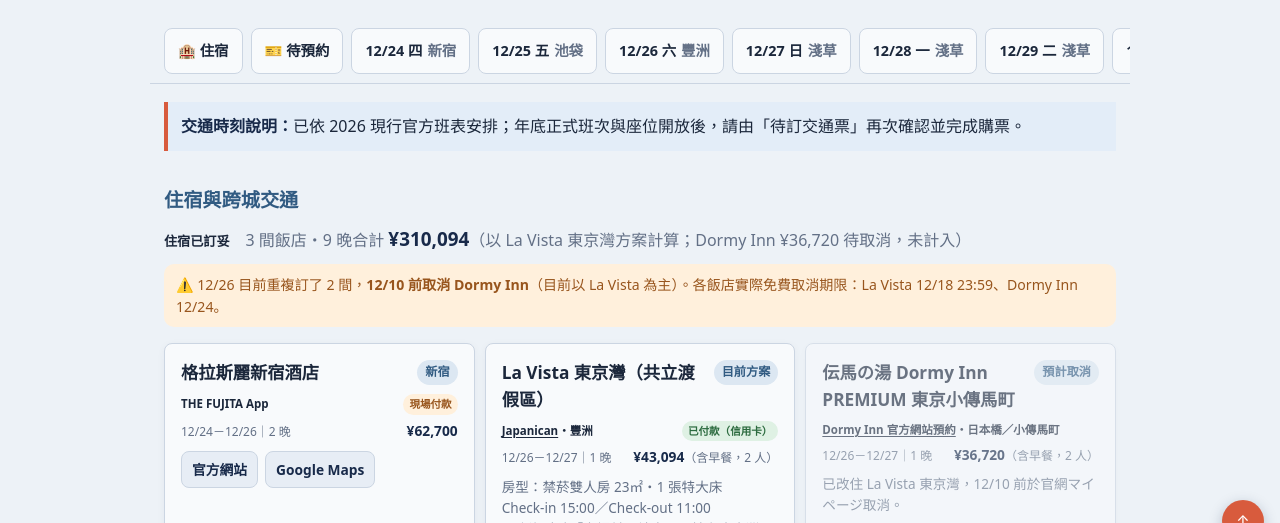
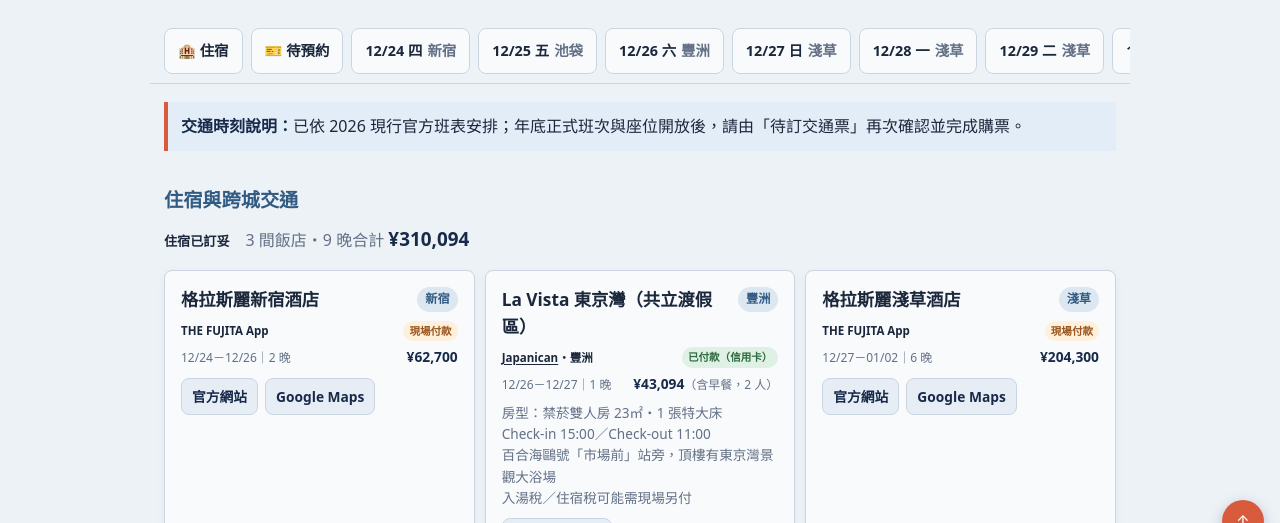
Before and after one commit to axde954e6/2026-TOKYO, a plain HTML site: page index.html in a window 1280 px wide. Shown: the part 242-765 px from the top of the page. Drawn offline with Linux system fonts and the light colour scheme.

Commit message:
移除已取消的 Dormy Inn 小傳馬町 (#2)
* 12/26-12/28: switch 12/26 to La Vista Tokyo Bay, move Kokyo Gaien to 12/26 morning

- 12/26: drop bags at La Vista first, Yurakucho line direct to Sakuradamon,
  palace walk, lunch at Senkyaku Banrai, then check-in and stay in hotel
- 12/27: La Vista -> Asakusa route
- 12/28: remove palace (East Gardens closed 12/28-1/3), free morning

Co-Authored-By: Claude Opus 5.5 <noreply@anthropic.com>
Claude-Session: https://claude.ai/code/session_01DcfaDZjqg6SmZBCw8awp7q

* Remove cancelled Dormy Inn Kodenmacho from stays

Co-Authored-By: Claude Opus 5.5 <noreply@anthropic.com>
Claude-Session: https://claude.ai/code/session_01DcfaDZjqg6SmZBCw8awp7q

---------

Co-authored-by: Claude <noreply@anthropic.com>

```diff
--- a/index.html
+++ b/index.html
@@ -204,8 +204,7 @@
 
     <section class="stay-section" id="stay">
       <h2>住宿與跨城交通</h2>
-      <p class="price-summary"><span>住宿已訂妥</span>3 間飯店・9 晚合計 <strong>¥310,094</strong>（以 La Vista 東京灣方案計算；Dormy Inn ¥36,720 待取消，未計入）</p>
-      <p class="cancel-reminder">⚠️ 12/26 目前重複訂了 2 間，<strong>12/10 前取消 Dormy Inn</strong>（目前以 La Vista 為主）。各飯店實際免費取消期限：La Vista 12/18 23:59、Dormy Inn 12/24。</p>
+      <p class="price-summary"><span>住宿已訂妥</span>3 間飯店・9 晚合計 <strong>¥310,094</strong></p>
       <div class="stay-grid">
         <article class="stay-card">
           <div class="stay-title"><div class="stay-heading"><strong>格拉斯麗新宿酒店</strong><span class="badge">新宿</span></div><div class="stay-booking-row"><span class="booking-source">THE FUJITA App</span><span class="payment-status">現場付款</span></div></div>
@@ -213,16 +212,10 @@
           <div class="links"><a class="btn" href="https://gracery.com/shinjuku/" target="_blank" rel="noreferrer">官方網站</a><a class="btn" href="https://www.google.com/maps/search/?api=1&query=Hotel+Gracery+Shinjuku" target="_blank" rel="noreferrer">Google Maps</a></div>
         </article>
         <article class="stay-card">
-          <div class="stay-title"><div class="stay-heading"><strong>La Vista 東京灣（共立渡假區）</strong><span class="badge badge-current">目前方案</span></div><div class="stay-booking-row"><span class="booking-source"><a href="https://www.japanican.com/zh-tw/account/editbooking.html?bookingId=j7CRzwOFgKarHWUtTppObQ%3D%3D" target="_blank" rel="noreferrer">Japanican</a>・豐洲</span><span class="payment-status paid">已付款（信用卡）</span></div></div>
+          <div class="stay-title"><div class="stay-heading"><strong>La Vista 東京灣（共立渡假區）</strong><span class="badge">豐洲</span></div><div class="stay-booking-row"><span class="booking-source"><a href="https://www.japanican.com/zh-tw/account/editbooking.html?bookingId=j7CRzwOFgKarHWUtTppObQ%3D%3D" target="_blank" rel="noreferrer">Japanican</a>・豐洲</span><span class="payment-status paid">已付款（信用卡）</span></div></div>
           <p class="stay-facts">12/26－12/27｜1 晚<span><strong>¥43,094</strong>（含早餐，2 人）</span></p>
           <p class="stay-note">房型：禁菸雙人房 23㎡・1 張特大床<br>Check-in 15:00／Check-out 11:00<br>百合海鷗號「市場前」站旁，頂樓有東京灣景觀大浴場<br>入湯稅／住宿稅可能需現場另付</p>
           <div class="links"><a class="btn" href="https://www.google.com/maps/search/?api=1&query=La+Vista+Tokyo+Bay" target="_blank" rel="noreferrer">Google Maps</a></div>
-        </article>
-        <article class="stay-card stay-cancel">
-          <div class="stay-title"><div class="stay-heading"><strong>伝馬の湯 Dormy Inn PREMIUM 東京小傳馬町</strong><span class="badge badge-muted">預計取消</span></div><div class="stay-booking-row"><span class="booking-source"><a href="https://dormy-hotels.com/reserve/mypage" target="_blank" rel="noreferrer">Dormy Inn 官方網站預約</a>・日本橋／小傳馬町</span></div></div>
-          <p class="stay-facts">12/26－12/27｜1 晚<span><strong>¥36,720</strong>（含早餐，2 人）</span></p>
-          <p class="stay-note">已改住 La Vista 東京灣，12/10 前於官網マイページ取消。</p>
-          <div class="links"><a class="btn" href="https://dormy-hotels.com/reserve/mypage" target="_blank" rel="noreferrer">マイページ</a><a class="btn" href="https://www.google.com/maps/search/?api=1&query=Dormy+Inn+Premium+Tokyo+Kodenmacho" target="_blank" rel="noreferrer">Google Maps</a></div>
         </article>
         <article class="stay-card">
           <div class="stay-title"><div class="stay-heading"><strong>格拉斯麗淺草酒店</strong><span class="badge">淺草</span></div><div class="stay-booking-row"><span class="booking-source">THE FUJITA App</span><span class="payment-status">現場付款</span></div></div>
```
